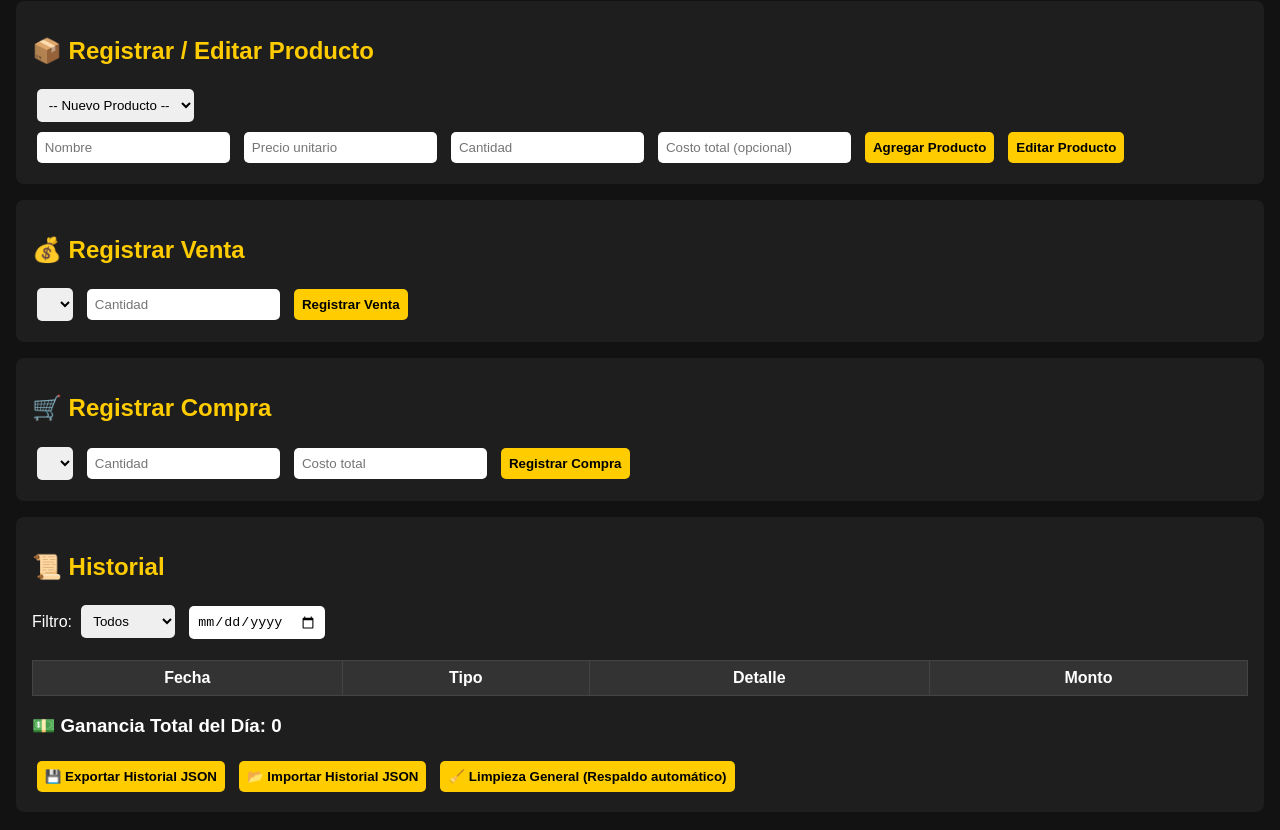
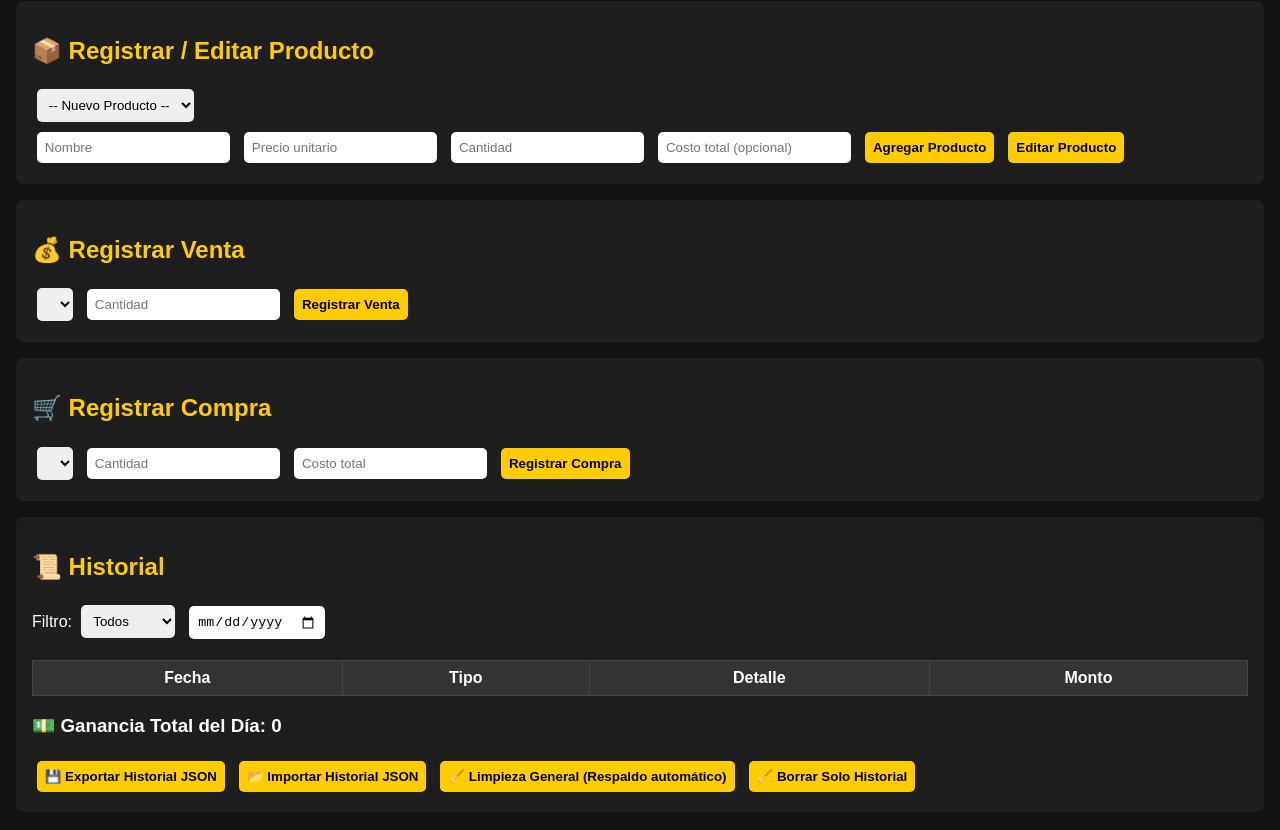
Before and after one commit to WarnerGYM/ventas, a plain HTML site: page index.html in a window 1280 px wide. Shown: the part 96-926 px from the top of the page. Drawn offline with Linux system fonts and the light colour scheme.

Commit message:
Update index.html

```diff
--- a/index.html
+++ b/index.html
@@ -71,6 +71,7 @@
     <input type="file" id="importFile" style="display:none" onchange="importarHistorial(event)">
     <button onclick="document.getElementById('importFile').click()">📂 Importar Historial JSON</button>
     <button onclick="limpiezaGeneral()">🧹 Limpieza General (Respaldo automático)</button>
+    <button onclick="limpiarHistorial()">🧹 Borrar Solo Historial</button>
   </div>
 
   <script>
@@ -82,10 +83,8 @@
       localStorage.setItem("historial", JSON.stringify(historial));
     }
 
-    // Función para obtener la fecha actual en CDMX en formato YYYY-MM-DD
     function fechaHoyCDMX() {
       let ahora = new Date();
-      // Ajuste de UTC a GMT-6 (CDMX)
       let utc = ahora.getTime() + (ahora.getTimezoneOffset() * 60000);
       let cdmx = new Date(utc - 6 * 3600000);
       return cdmx.toISOString().slice(0,10);
@@ -278,6 +277,15 @@
       alert("Sistema limpiado y respaldo generado");
     }
 
+    // --- Borrar solo historial ---
+    function limpiarHistorial() {
+      if (!confirm("¿Seguro que desea borrar solo el historial?")) return;
+      historial = [];
+      guardar();
+      mostrarHistorial();
+      alert("Historial borrado");
+    }
+
     actualizarSelects();
     mostrarHistorial();
   </script>
```
